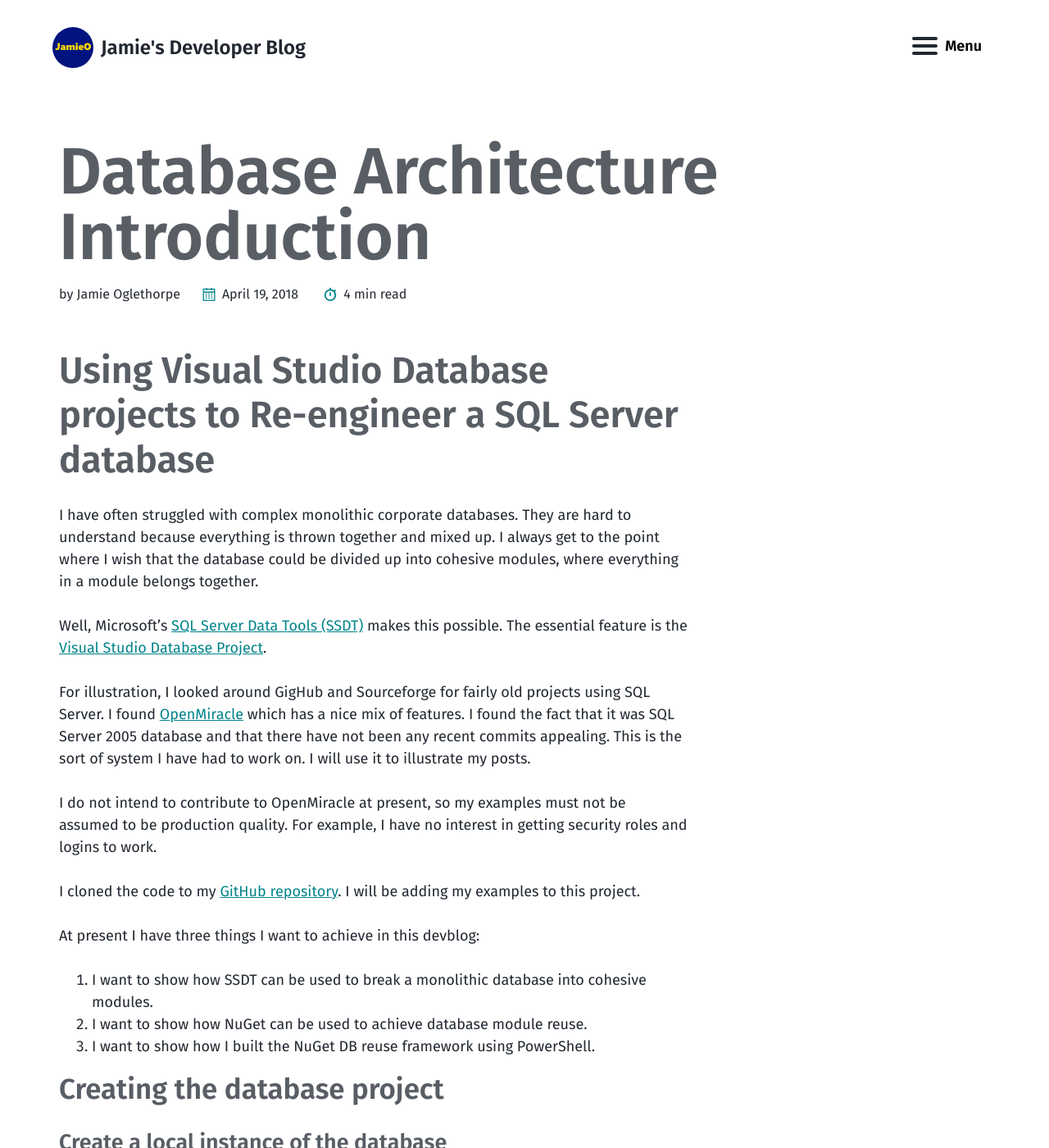
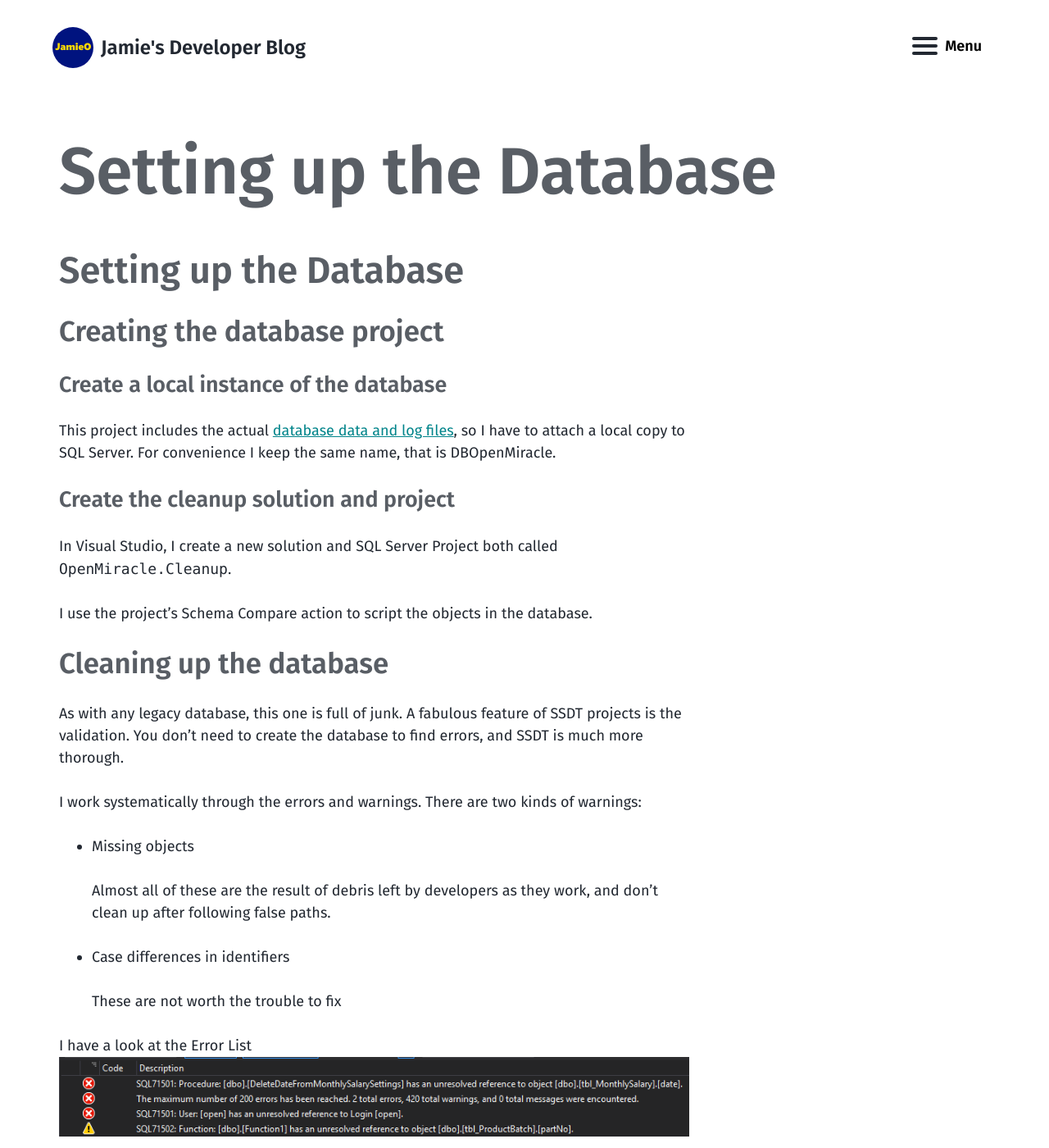
Before and after one commit to JamieO53/DevBlog, a Jekyll site: the page built from assets/pages/2018-04/2018-04-19-setting-up-the-database.md, in a window 1280 px wide and 1400 px high. Shown: the whole window at 82% size. Built offline with Jekyll 4.4.1, drawn with Linux system fonts in a browser that asks for light colours; our own code applies the rules of GitHub Pages for plain Markdown files; some of the changed text lies outside the part shown.

````diff
--- a/_posts/2018-04-19-database-architecture-introduction.MD
+++ b/assets/pages/2018-04/2018-04-19-setting-up-the-database.md
@@ -1,23 +1,7 @@
 ---
 layout: post
 ---
-# Using Visual Studio Database projects to Re-engineer a SQL Server database
-
-I have often struggled with complex monolithic corporate databases. They are hard to understand because everything is thrown together and mixed up. I always get to the point where I wish that the database could be divided up into cohesive modules, where everything in a module belongs together.
-
-Well, Microsoft's [SQL Server Data Tools (SSDT)](https://www.visualstudio.com/vs/features/ssdt/) makes this possible. The essential feature is the [Visual Studio Database Project](https://msdn.microsoft.com/en-us/library/hh272702(v=vs.103).aspx).
-
-For illustration, I looked around GigHub and Sourceforge for fairly old projects using SQL Server. I found [OpenMiracle](https://sourceforge.net/projects/openmiracle/) which has a nice mix of features. I found the fact that it was SQL Server 2005 database and that there have not been any recent commits appealing. This is the sort of system I have had to work on. I will use it to illustrate my posts.
-
-I do not intend to contribute to OpenMiracle at present, so my examples must not be assumed to be production quality. For example, I have no interest in getting security roles and logins to work.
-
-I cloned the code to my [GitHub repository](https://github.com/JamieO53/OpenMiracle). I will be adding my examples to this project.
-
-At present I have three things I want to achieve in this devblog:
-
-1. I want to show how SSDT can be used to break a monolithic database into cohesive modules.
-2. I want to show how NuGet can be used to achieve database module reuse.
-3. I want to show how I built the NuGet DB reuse framework using PowerShell.
+# Setting up the Database
 
 ## Creating the database project
 
@@ -35,7 +19,17 @@ I use the project's Schema Compare action to script the objects in the database.
 
 As with any legacy database, this one is full of junk. A fabulous feature of SSDT projects is the validation. You don't need to create the database to find errors, and SSDT is much more thorough.
 
-We have a look at the Error List![Error List](..\assets\images\posts\2018-04\Error-List-01.PNG)
+I work systematically through the errors and warnings. There are two kinds of warnings:
+
+* Missing objects
+
+    Almost all of these are the result of debris left by developers as they work, and don't clean up after following false paths.
+
+* Case differences in identifiers
+
+    These are not worth the trouble to fix
+
+I have a look at the Error List![Error List](../../images/posts/2018-04/Error-List-01.PNG)
 
 The easiest issue to deal with is the missing `open` login. I create that in the new Security folder. I rename the file open_1.sql to open_login.sql
 
@@ -58,7 +52,7 @@ I look at the first warning referring to Function1. This is an obvious error, so
 
 The next batch of warnings are all for SQL71502, that is an unresolved reference to an object.
 
-![SQL71502 warnings](..\assets\images\posts\2018-04\SQL71502-warnings.png)
+![SQL71502 warnings](../../images/posts/2018-04/SQL71502-warnings.png)
  Most of these refer to missing tables, in this case `tbl_ProductBatch`
 
  ```SQL
@@ -112,7 +106,7 @@ CREATE PROCEDURE  [dbo].[CustomerCheckreferenceAndDelete]
 The `tbl_SalaryVoucherMaster` table does not exist, so I delete that line
 
 There is a false positive which needs to be allowed for:
-![False positive warning](..\assets\images\posts\2018-04\False-Positive-warning.png)
+![False positive warning](../../images/posts/2018-04/False-Positive-warning.png)
 
 This procedure contains this complicated query
 
@@ -149,7 +143,7 @@ The warnings refer to the unqualified identifiers in the subquery
 
 T-SQL is perfectly happy with this, so I suppress the warning on the procedure:
 
-![Suppress warning on script](..\assets\images\posts\2018-04\Suppress-False-Positive-warning.png)
+![Suppress warning on script](../../images/posts/2018-04/Suppress-False-Positive-warning.png)
 
 Once all the warnings were dealt with, I did a *Rebuild All* of th project, and got a list of `SQL71558` warnings of differences in case. I suppressed these in the project's Properties Build page:
-![Suppress warning](..\assets\images\posts\2018-04\Suppress-Case-Warnings.png)
+![Suppress warning](../../images/posts/2018-04/Suppress-Case-Warnings.png)
````
Also changed, not shown: _posts/2018-04-19-revitalizing-a-sql-server-database-making-a-start.MD (added, +47 -0 lines).
